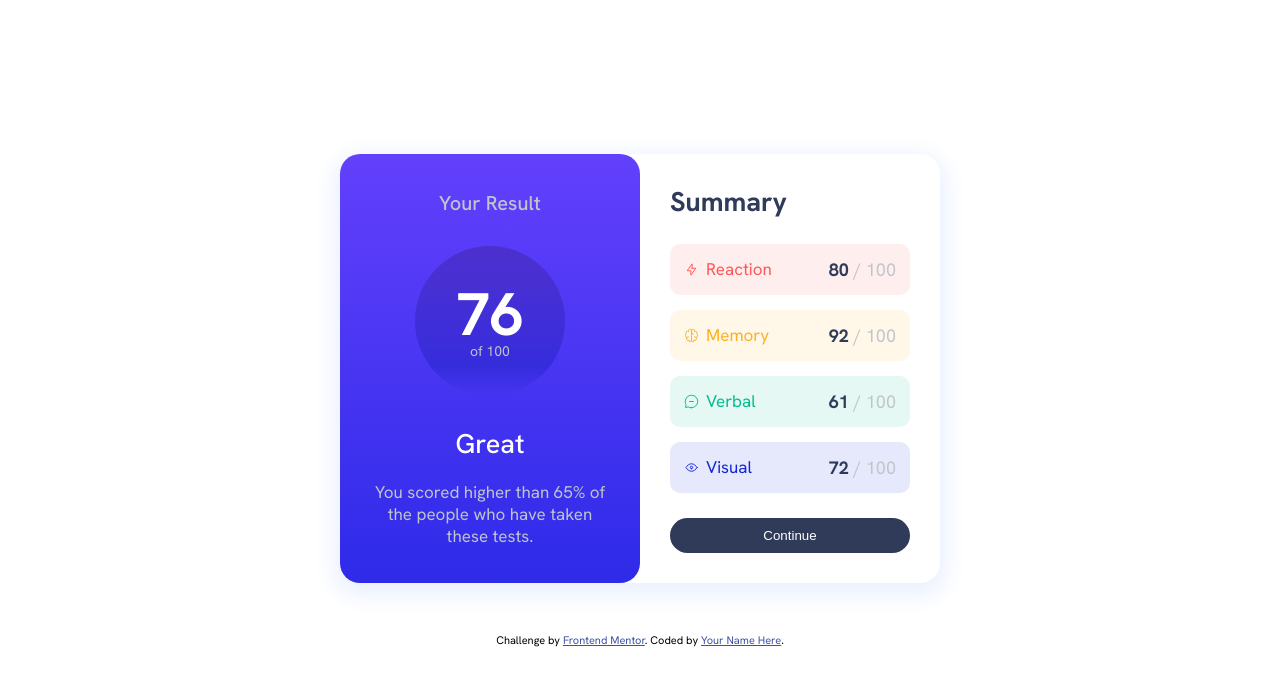
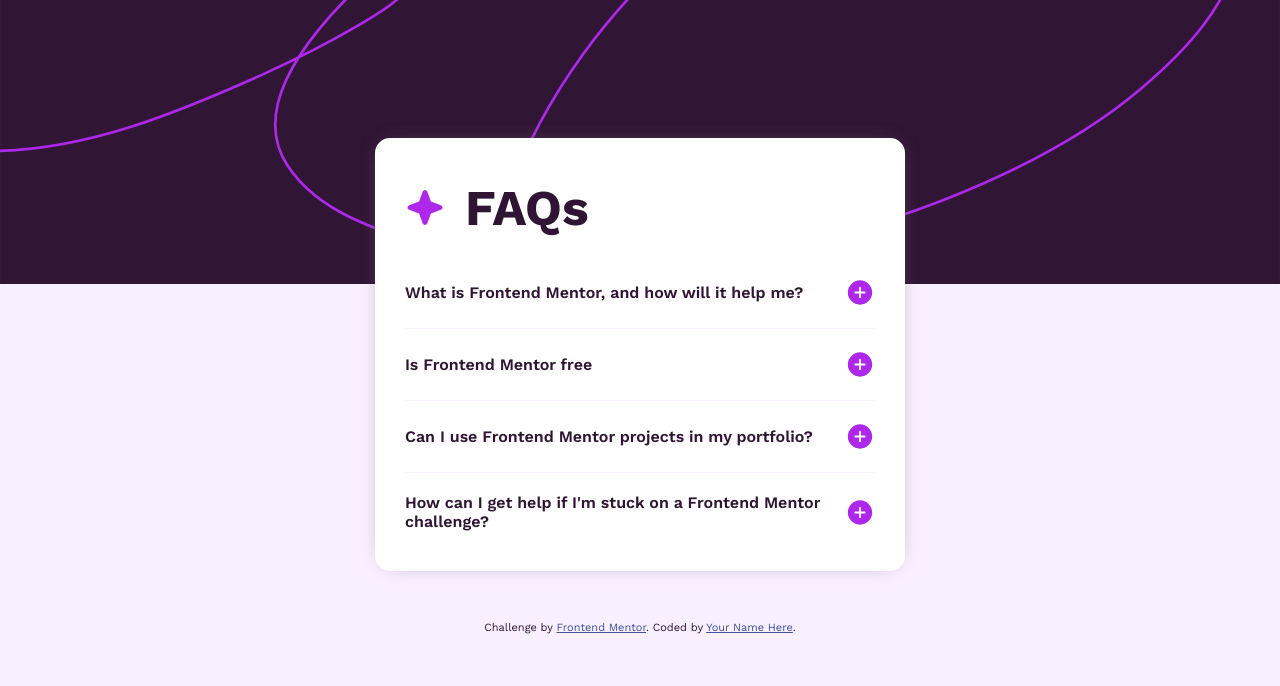
Before and after one commit to tedaussie75/tedaussie75-frontendMentor-project-5, a plain HTML site: page index.html in a window 1280 px wide. Drawn offline with Linux system fonts and the light colour scheme.

Commit message:
Add files via upload

```diff
--- a/index.html
+++ b/index.html
@@ -2,60 +2,51 @@
 <html lang="en">
 <head>
   <meta charset="UTF-8">
-  <meta name="viewport" content="width=device-width, initial-scale=1.0">
-  <link rel="preconnect" href="https://fonts.googleapis.com">
-  <link rel="preconnect" href="https://fonts.gstatic.com" crossorigin>
-  <link href="https://fonts.googleapis.com/css2?family=Hanken+Grotesk:ital,wght@0,100..900;1,100..900&display=swap" rel="stylesheet">
+  <meta name="viewport" content="width=device-width, initial-scale=1.0"> <!-- displays site properly based on user's device -->
 
   <link rel="icon" type="image/png" sizes="32x32" href="./assets/images/favicon-32x32.png">
   <link rel="stylesheet" href="style.css">
-  <title>Frontend Mentor | Results summary component</title>
+
+  <title>Frontend Mentor | FAQ accordion</title>
 </head>
 <body>
-  <div class="result-card">
-    <section class="result">
-      <h2 class="result-title">Your Result</h2>
-      <p class="result-score"><span>0</span><span>of 100</span></p>
-      <p class="result-grade">Great</p>
-      <p class="result-grade-text">You scored higher than 65% of the people who have taken these tests.</p>
+  <picture>
+    <source media="(min-width: 700px)" srcset="./assets/images/background-pattern-desktop.svg" >
+    <img src="./assets/images/background-pattern-mobile.svg" alt="image product" >
+  </picture>
+  <div class="faq-container">
+    <section class="faq-title-section">
+      <img src="./assets/images/icon-star.svg" alt="star icon">
+      <h1>FAQs</h1>
     </section>
-    <section class="summary">
-      <h2>Summary</h2>
-      <div class="summary-badge">
-        <div class="skills">
-          <img src="" alt="">
-          <p></p>
-        </div>
-        <p><strong>0</strong> <span> / 100</span></p>
+    <section class="content-container">
+      <div class="questions-container">
+        <h2>What is Frontend Mentor, and how will it help me?<span class="plus-icon"><img src="./assets/images/icon-plus.svg" alt="icon plus"></span></h2>
+        <p class="answer">Frontend Mentor offers realistic coding challenges to help developers improve their
+          frontend coding skills with projects in HTML, CSS, and JavaScript. It's suitable for
+          all levels and ideal for portfolio building.</p>
       </div>
-      <div class="summary-badge">
-        <div class="skills">
-          <img src="" alt="">
-          <p></p>
-        </div>
-        <p><strong>0</strong> <span> / 100</span></p>
+      <div class="questions-container">
+        <h2>Is Frontend Mentor free<span class="plus-icon"><img src="./assets/images/icon-plus.svg" alt="icon plus"></span></h2>
+        <p class="answer">Yes, Frontend Mentor offers both free and premium coding challenges, with the free
+          option providing access to a range of projects suitable for all skill levels.</p>
       </div>
-      <div class="summary-badge">
-        <div class="skills">
-          <img src="" alt="">
-          <p></p>
-        </div>
-        <p><strong>0</strong> <span> / 100</span></p>
+      <div class="questions-container">
+        <h2>Can I use Frontend Mentor projects in my portfolio?<span class="plus-icon"><img src="./assets/images/icon-plus.svg" alt="icon plus"></span></h2>
+        <p class="answer">Yes, you can use projects completed on Frontend Mentor in your portfolio. It's an excellent
+          way to showcase your skills to potential employers!</p>
       </div>
-      <div class="summary-badge">
-        <div class="skills">
-          <img src="" alt="">
-          <p></p>
-        </div>
-        <p><strong>0</strong> <span> / 100</span></p>
+      <div class="questions-container">
+        <h2>How can I get help if I'm stuck on a Frontend Mentor challenge?<span class="plus-icon"><img src="./assets/images/icon-plus.svg" alt="icon plus"></span></h2>
+        <p class="answer">The best place to get help is inside Frontend Mentor's Discord community. There's a help
+          channel where you can ask questions and seek support from other community members.</p>
       </div>
-      <button>Continue</button>
     </section>
   </div>
   <div class="attribution">
     Challenge by <a href="https://www.frontendmentor.io?ref=challenge" target="_blank">Frontend Mentor</a>.
     Coded by <a href="#">Your Name Here</a>.
   </div>
-  <script src="script.js" type="module"></script>
+  <script src="./app.js"></script>
 </body>
 </html>
--- a/style.css
+++ b/style.css
@@ -1,188 +1,106 @@
+@font-face {
+    font-family: WorkSans;
+    src: url('./assets/fonts/WorkSans-VariableFont_wght.ttf');
+}
+
 * {
     margin: 0;
     padding: 0;
 }
 
 :root {
-    --white-background: hsl(0, 0%, 100%);
-    --box-shadow-color: hsl(221, 100%, 96%);
-    --result-gradient : hsl(241, 81%, 54%);
-    --button-background: hsl(224, 30%, 27%);
-    --light-red: hsla(0, 100%, 67%);
-    --light-orangey: hsla(39, 100%, 56%);
-    --light-green: hsl(166, 100%, 37%);
-    --light-blue: hsl(234, 85%, 45%);
-    --background-badge-1: hsla(0, 100%, 67%, 0.100);
-    --background-badge-2: hsla(39, 100%, 56%, 0.100);
-    --background-badge-3: hsl(166, 100%, 37%, 0.100);
-    --background-badge-4: hsl(234, 85%, 45%, 0.100);
+    --page-background: hsl(275, 100%, 97%);
+    --faq-container: hsl(0, 0%, 100%);
+    --card-shadow: hsl(292, 16%, 49%);
+    --main-text-color: hsl(292, 42%, 14%);
 }
 
 body {
     display: flex;
+    flex-direction: column;
     align-items: center;
-    justify-content: center;
-    flex-direction: column;
-    min-height: 100vh;
-    background-color: var(--white-background);
-    font-family: "Hanken Grotesk", sans-serif;
-    font-size: 18px;
+    background-color: var(--page-background);
+    color: var(--main-text-color);
+    font-size: 16px;
+    font-family: WorkSans;
 }
 
-div.result-card {
-    display: flex;
-    max-width: 600px;
-    border-radius: 20px;
-    box-shadow: 0px 7px 22px 7px var(--box-shadow-color);
+picture {
+    width: 100%;
 }
 
-div.result-card section.result {
-    display: flex;
-    flex-direction: column;
-    align-items: center;
-    justify-content: center;
-    padding: 30px;
-    flex: 1;
-    border-radius: 20px;
-    background-image: linear-gradient(180deg, hsla(251, 97%, 62%, 1),  hsl(241, 81%, 54%) 100%);
+picture img {
+    width: 100%;
 }
 
-div.result-card section.result .result-title,
-div.result-card section.result .result-score span:last-of-type,
-div.result-card section.result .result-grade-text,
-div.result-card section.summary .summary-badge p:last-child span {
-    color: #bfc5ca;
+div.faq-container {
+    max-width: 470px;
+    padding: 40px 30px;
+    margin: 0 20px;
+    margin-top: -150px;
+    border-radius: 15px;
+    background-color: var(--faq-container);
+    box-shadow: 0px 0px 23px -12px var(--card-shadow);
 }
 
-div.result-card section.result .result-title {
-    font-size: 20px;
-    font-weight: 500;
+section.faq-title-section {
+    display: flex;
+    align-items: center;
+    margin-bottom: 40px;
 }
 
-div.result-card section.result .result-score {
-    display: flex;
-    flex-direction: column;
-    align-items: center;
-    justify-content: center;
-    width: 150px;
-    height: 150px;
-    margin: 30px 0;
-    line-height: 1;
-    border-radius: 50%;
-    background-image: linear-gradient(180deg, rgb(77, 48, 206) 0%, rgba(41, 38, 206, 0.604) 80%, rgba(0,212,255,0) 100%);
-    border-bottom: none;
+section.faq-title-section h1 {
+    margin-left: 20px;
+    font-size: 50px;
 }
 
-div.result-card section.result .result-score span:first-child {
-    color: white;
-    font-size: 60px;
-    font-weight: bold;
+section.content-container .questions-container:not(:last-child) {
+    margin-bottom: 20px;
+    padding-bottom: 20px;
+    border-bottom: 1px solid var(--page-background);
 }
 
-div.result-card section.result .result-score span:last-child {
-    font-size: 14px;
-    font-weight: 400;
+section.content-container .questions-container h2 {
+    display: flex;
+    align-items: center;
+    justify-content: space-between;
+    font-size: inherit;
+    font-weight: 600;
 }
 
-div.result-card section.result .result-grade {
-    color: white;
-    font-size: 27px;
-    font-weight: 500;
-    margin-bottom: 20px;
+section.content-container .questions-container h2 span {
+    position: relative;
 }
 
-div.result-card section.result .result-grade-text {
-    text-align: center;
-    font-size: 17px;
+section.content-container .questions-container .answer.show {
+    display: block;
 }
 
-div.result-card section.summary {
-    padding: 30px;
-    flex: 1;
+section.content-container .questions-container h2 span img {
+    position: relative;
+    margin-left: 10px;
+    display: block;
+    cursor: pointer;
+    background-color: var(--faq-container);
 }
 
-div.result-card section.summary h2 {
-    margin-bottom: 25px;
-    color: var(--button-background);
+section.content-container .questions-container h2 span img.hide {
+    opacity: 0;
 }
 
-div.result-card section.summary .summary-badge {
-    display: flex;
-    padding: 14px;
-    border-radius: 10px;
+section.content-container .questions-container h2 span:before {
+    content: url(./assets/images/icon-minus.svg);
+    position: absolute;
+    left: 10px;
 }
 
-div.result-card section.summary .summary-badge p:last-child strong {
-    color: var(--button-background);
+section.content-container .questions-container p {
+    display: none;
+    margin-top: 20px;
+    line-height: 1.5;
+    font-weight: 400;
+    color: var(--card-shadow);
 }
 
-div.result-card section.summary .summary-badge .skills {
-    display: flex;
-    margin-right: auto;
-}
-
-div.result-card section.summary .summary-badge .skills img {
-    width: 15px;
-    margin-right: 7px;
-}
-
-div.result-card section.summary .summary-badge .skills p{
-    font-size: 17px;
-}
-
-div.result-card section.summary button {
-    margin-top: 25px;
-    border: none;
-    width: 100%;
-    padding: 10px;
-    border-radius: 20px;
-    background-color: var(--button-background);
-    color: var(--white-background);
-    cursor: pointer;
-}
-
-div.result-card section.summary .summary-badge:not(:last-of-type) {
-    margin-bottom: 15px;
-}
-
-div.result-card section.summary .summary-badge:nth-child(2) {
-    background-color: var(--background-badge-1);
-}
-
-div.result-card section.summary .summary-badge:nth-child(2) .skills {
-    color: var(--light-red);
-}
-
-div.result-card section.summary .summary-badge:nth-child(3) {
-    background-color: var(--background-badge-2);
-}
-
-div.result-card section.summary .summary-badge:nth-child(3) .skills {
-    color: var(--light-orangey);
-}
-
-div.result-card section.summary .summary-badge:nth-child(4) {
-    background-color: var(--background-badge-3);
-}
-
-div.result-card section.summary .summary-badge:nth-child(4) .skills {
-    color: var(--light-green);
-}
-
-div.result-card section.summary .summary-badge:nth-child(5) {
-    background-color: var(--background-badge-4);
-}
-
-div.result-card section.summary .summary-badge:nth-child(5) .skills {
-    color: var(--light-blue);
-}
-
-.attribution { font-size: 11px; text-align: center; margin-top: 50px;}
+.attribution { font-size: 11px; text-align: center; margin-top: 50px}
 .attribution a { color: hsl(228, 45%, 44%); }
-
-@media screen and (max-width: 700px) {
-    div.result-card {
-        flex-direction: column;
-        margin: 30px;
-    }
-}
```
Also changed, not shown: assets/fonts/README.txt, design/active-states.jpg, design/desktop-design.jpg, design/desktop-preview.jpg, design/mobile-design.jpg, 3 other files.
